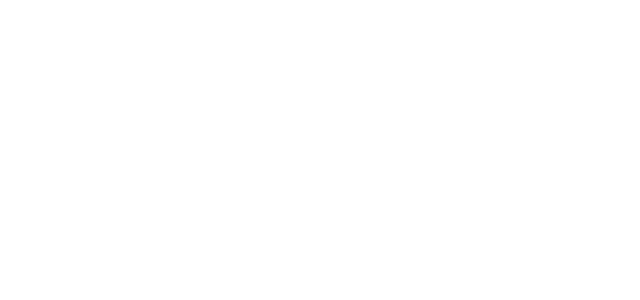
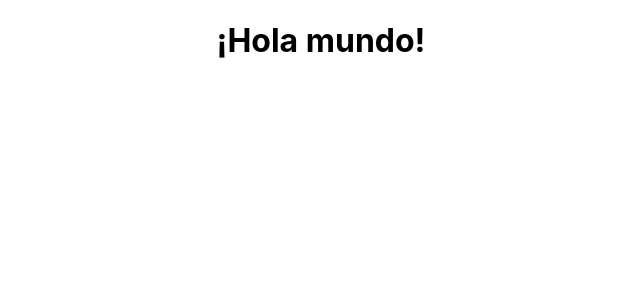
Before and after one commit to MarioHdpz/ejercicios-react-router, a React (Create React App) app: page / in a window 1280 px wide. Shown: the top 300 px of the page, without its empty margins (319-959 px from the left). Built offline with nearby package versions, Linux system fonts and the light colour scheme.

Commit message:
Add exercise-1

```diff
--- a/src/App.js
+++ b/src/App.js
@@ -1,9 +1,11 @@
 import React from 'react';
 import './App.css';
+import HelloWorld from './components/HelloWorld';
 
 function App() {
   return (
     <div className="main">
+      <HelloWorld />
     </div>
   );
 }
--- /dev/null
+++ b/src/components/HelloWorld/index.js
@@ -0,0 +1,5 @@
+import React from "react";
+
+const HelloWorld = props => <h1>¡Hola mundo!</h1>;
+
+export default HelloWorld;
```
Also changed, not shown: 1 other file (tests, documents, lock files or other folders).
